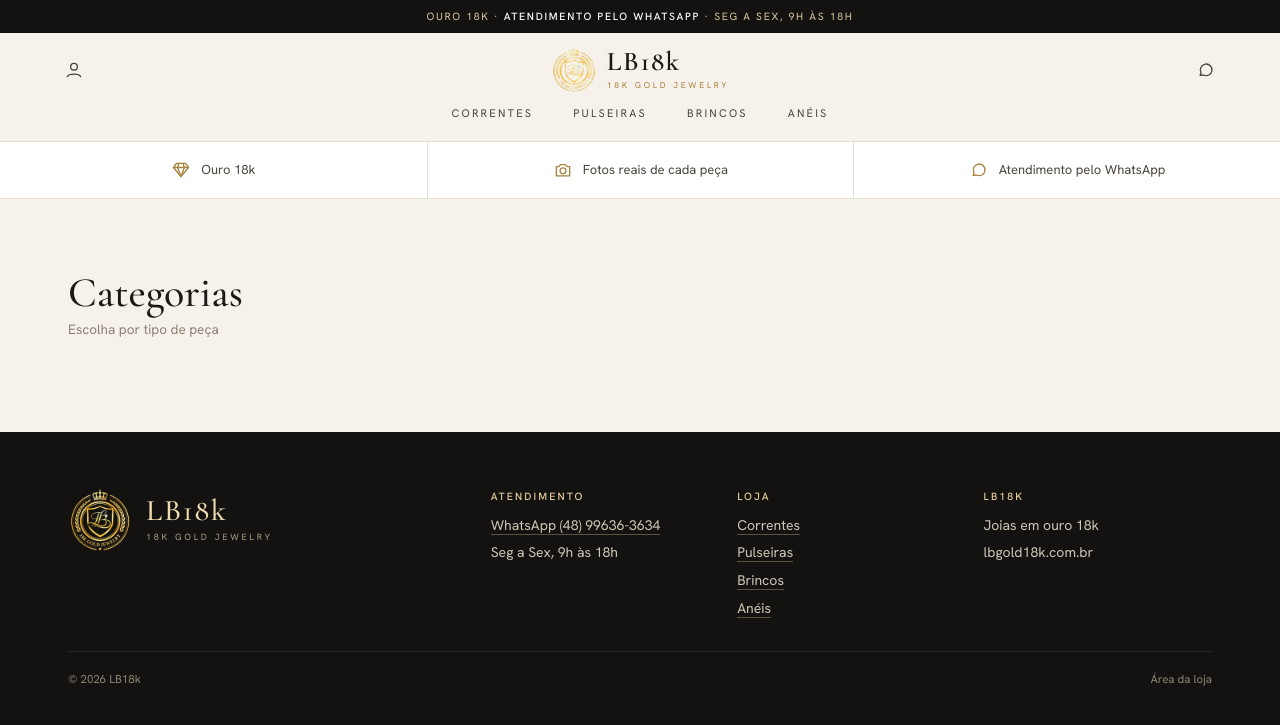
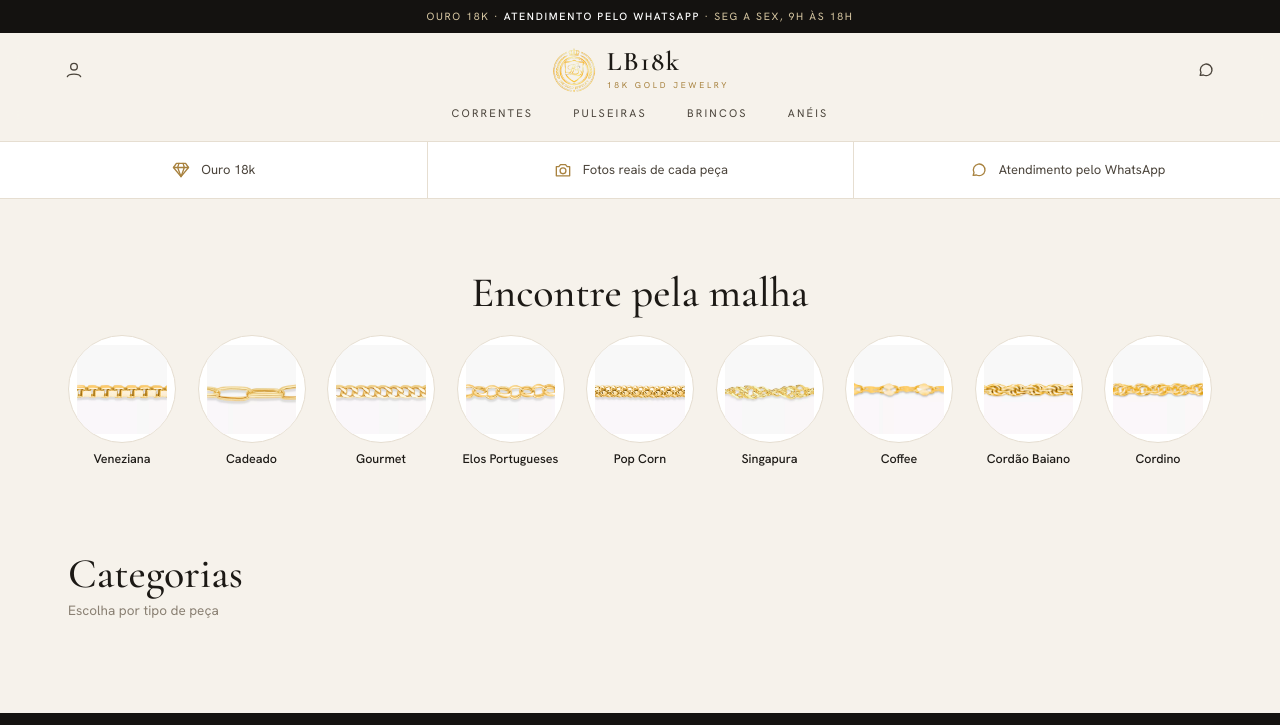
Before and after one commit to clinicamahe2-droid/LBJkewlry, a website: page site/index.html in a window 1280 px wide. Shown: the top 725 px of the page. Drawn offline with nearby package versions, Linux system fonts and the light colour scheme.

Commit message:
Keep the chain-type section on the home page, without a menu link.
Co-Authored-By: Claude Opus 5.5 <noreply@anthropic.com>

```diff
--- a/site/app.js
+++ b/site/app.js
@@ -222,8 +222,8 @@ function renderCategoryCovers(products) {
     card.hidden = false;
   });
 
-  document.querySelectorAll("[data-category-link]").forEach((node) => {
-    node.hidden = !sellableIn(node.dataset.categoryLink).length;
+  document.querySelectorAll("[data-category-link], [data-needs-category]").forEach((node) => {
+    node.hidden = !sellableIn(node.dataset.categoryLink || node.dataset.needsCategory).length;
   });
 
   const withStock = Object.keys(CATEGORY_NAMES).filter((slug) => sellableIn(slug).length);
--- a/site/index.html
+++ b/site/index.html
@@ -11,7 +11,7 @@
   <link rel="preconnect" href="https://fonts.googleapis.com">
   <link rel="preconnect" href="https://fonts.gstatic.com" crossorigin>
   <link href="https://fonts.googleapis.com/css2?family=Cormorant+Garamond:ital,wght@0,500;0,600;1,500&family=Hanken+Grotesk:wght@400;500;600&display=swap" rel="stylesheet">
-  <link rel="stylesheet" href="loja.css?v=20261007c">
+  <link rel="stylesheet" href="loja.css?v=20261007d">
   <link rel="preload" href="/api/catalog" as="fetch" crossorigin>
 </head>
 <body>
@@ -50,6 +50,23 @@
   </div>
 
   <main class="site-main">
+    <section class="section" id="malhas" data-needs-category="correntes">
+      <div class="container">
+        <div class="sec-title center"><h2>Encontre pela malha</h2></div>
+      </div>
+      <div class="malhas">
+        <a class="malha" href="#correntes"><span><img src="assets/ba98a5ba1f78f425_404f3a8a-ee3a-44bb-9fde-34888b.webp" alt="" loading="lazy"></span><b>Veneziana</b></a>
+        <a class="malha" href="#correntes"><span><img src="assets/71c039530472d4ed_5f0b7c87-5400-4006-8a33-54269b.webp" alt="" loading="lazy"></span><b>Cadeado</b></a>
+        <a class="malha" href="#correntes"><span><img src="assets/9e670590c46cdb81_8761b3d1-e17a-4f29-9158-750acb.webp" alt="" loading="lazy"></span><b>Gourmet</b></a>
+        <a class="malha" href="#correntes"><span><img src="assets/b586aa127bd0f97d_ac23ebd0-8ddd-4534-b608-004baa.webp" alt="" loading="lazy"></span><b>Elos Portugueses</b></a>
+        <a class="malha" href="#correntes"><span><img src="assets/fb810a842444a9d8_ec1575ea-dc91-40fb-a798-7ad116.webp" alt="" loading="lazy"></span><b>Pop Corn</b></a>
+        <a class="malha" href="#correntes"><span><img src="assets/40f740d589812e1c_e7e5eb9d-3ddb-4120-b306-4c72cc.webp" alt="" loading="lazy"></span><b>Singapura</b></a>
+        <a class="malha" href="#correntes"><span><img src="assets/6b6511a785447ceb_567c2a6f-97b1-4ac0-a911-b65d0d.webp" alt="" loading="lazy"></span><b>Coffee</b></a>
+        <a class="malha" href="#correntes"><span><img src="assets/9664835f7f30deba_c0718492-e3f3-42db-99ef-2ac651.webp" alt="" loading="lazy"></span><b>Cordão Baiano</b></a>
+        <a class="malha" href="#correntes"><span><img src="assets/5e60aa2c268d8f8c_407264b7-78b8-4ce1-9b28-8ffd76.webp" alt="" loading="lazy"></span><b>Cordino</b></a>
+      </div>
+    </section>
+
     <section class="section" id="colecoes">
       <div class="container">
         <div class="sec-title"><div><h2>Categorias</h2><p>Escolha por tipo de peça</p></div></div>
@@ -166,6 +183,6 @@
     </svg>
   </a>
   <script src="catalog.js?v=20261007a"></script>
-  <script src="app.js?v=20261007c"></script>
+  <script src="app.js?v=20261007d"></script>
 </body>
 </html>
--- a/site/loja.css
+++ b/site/loja.css
@@ -143,6 +143,24 @@ button { font: inherit; color: inherit; background: none; border: 0; padding: 0;
 .sec-title p { margin-top: 4px; color: var(--muted); font-size: 13.5px; }
 .sec-title.center { justify-content: center; text-align: center; }
 .sec-link { font-size: 11px; letter-spacing: .18em; text-transform: uppercase; color: var(--gold); white-space: nowrap; border-bottom: 1px solid var(--gold-2); padding-bottom: 2px; }
+
+/* malhas */
+.malhas {
+  display: flex;
+  gap: 14px;
+  overflow-x: auto;
+  scrollbar-width: none;
+  padding: 0 var(--gutter) 4px;
+  scroll-snap-type: x mandatory;
+  max-width: var(--max);
+  margin: 0 auto;
+}
+.malhas::-webkit-scrollbar { display: none; }
+.malha { flex: none; width: 96px; text-align: center; scroll-snap-align: start; }
+.malha span { width: 96px; height: 96px; border-radius: 50%; background: var(--paper); overflow: hidden; border: 1px solid var(--line); display: grid; place-items: center; transition: border-color .2s; }
+.malha:hover span { border-color: var(--gold-2); }
+.malha img { width: 84%; height: auto; }
+.malha b { display: block; margin-top: 8px; font-weight: 500; font-size: 12.5px; line-height: 1.3; }
 
 /* categorias */
 .cats { display: grid; grid-template-columns: repeat(2, minmax(0, 1fr)); gap: 10px; }
@@ -309,6 +327,9 @@ body.promo-open { overflow: hidden; }
   .trust div { padding: 18px; font-size: 13px; grid-auto-flow: column; justify-content: center; align-items: center; gap: 10px; }
   .section { padding-top: 72px; }
   .sec-title h2 { font-size: 42px; }
+  .malhas { justify-content: space-between; }
+  .malha { width: 108px; }
+  .malha span { width: 108px; height: 108px; }
   .cat img { aspect-ratio: 16 / 10; }
   .cat-label { left: 24px; bottom: 20px; }
   .cat-label b { font-size: 40px; }
```
Also changed, not shown: site/produto.html (+1 -1 lines).
